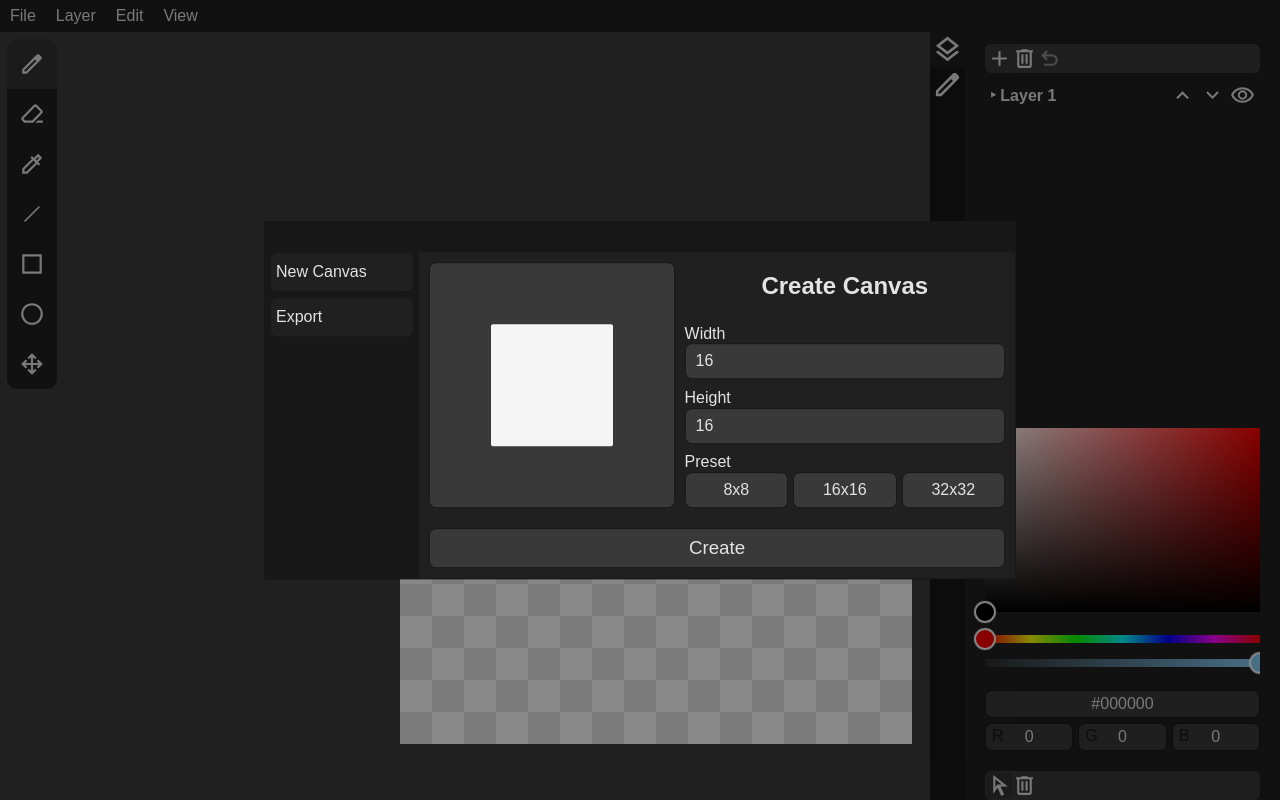
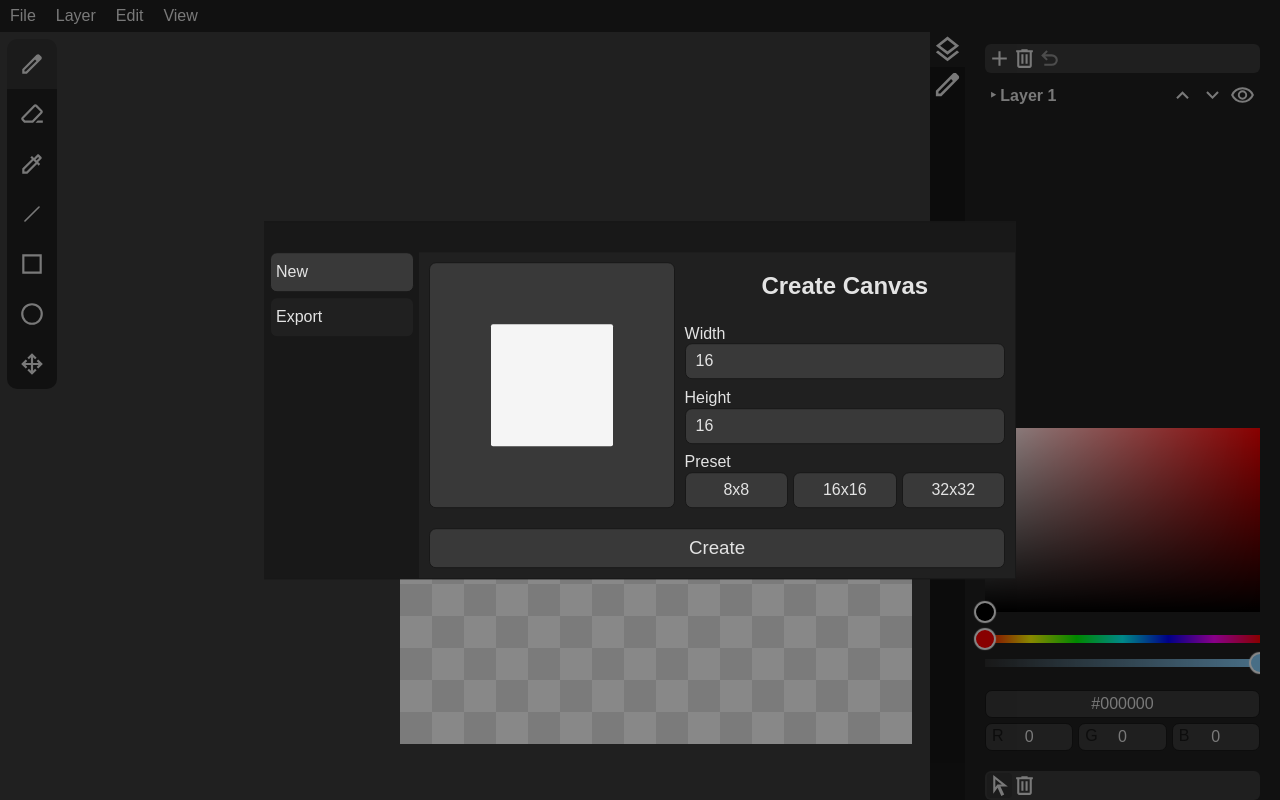
Before and after one commit to garusu/VividPixel, a Vue app: page / in a window 1280 px wide. Built offline with nearby package versions, Linux system fonts and the light colour scheme.

Commit message:
feat: add active state for window tabs

```diff
--- a/src/components/Window.vue
+++ b/src/components/Window.vue
@@ -17,6 +17,11 @@
 
   let currentX = 0;
   let currentY = 0;
+
+  const tabs = [
+    { name: "New", tab: Create },
+    { name: "Export", tab: Export},
+  ];
 
   onMounted(() => {
     const windowRect = windowElem.value.getBoundingClientRect();
@@ -64,8 +69,14 @@
       <div id="titlebar" @pointerdown="startDrag"></div>
       <div id="main">
         <div id="tabs">
-          <button class="tab" @click="currentWindow = Create">New Canvas</button>
-          <button class="tab" @click="currentWindow = Export">Export</button>
+          <button
+            v-for="tab in tabs"
+            class="tab"
+            :class="{ active: currentWindow == tab.tab  }"
+            @click="currentWindow = tab.tab"
+          >
+            {{ tab.name }}
+          </button>
         </div>
         <div id="window-block">
           <component :is="currentWindow" />
@@ -116,6 +127,9 @@
       background-color: var(--other);
     }
   }
+  #tabs .active {
+    background-color: var(--other);
+  }
   #window-block {
     display: flex;
     flex-direction: column;
```
